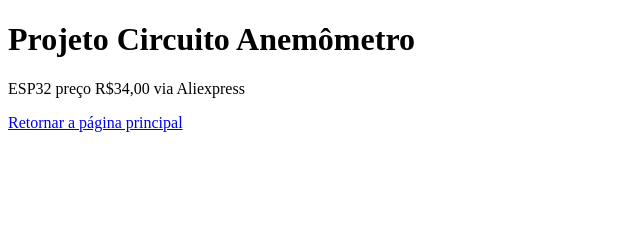
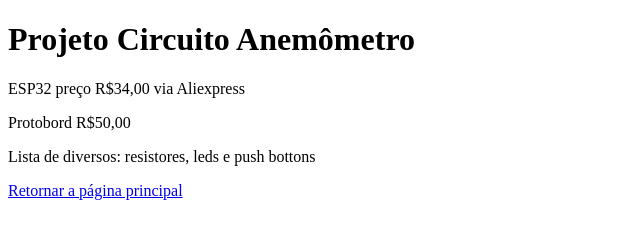
Before and after one commit to EDSONFLORE/desafio1_cursogit, a plain HTML site: page Componentes.html in a window 1280 px wide. Shown: the whole page, without its empty margins (0-640 px from the left). Drawn offline with Linux system fonts and the light colour scheme.

Commit message:
acrescentado preço de Protoboar e materiais diversos

```diff
--- a/Componentes.html
+++ b/Componentes.html
@@ -9,6 +9,8 @@
 <body>
     <h1>Projeto Circuito Anemômetro</h1>
     <p>ESP32 preço R$34,00 via Aliexpress</p>
+    <p>Protobord R$50,00</p>
+    <p>Lista de diversos: resistores, leds e push bottons</p>
     <a href="index.html">Retornar a página principal</a>
 </body>
 </html>
```
